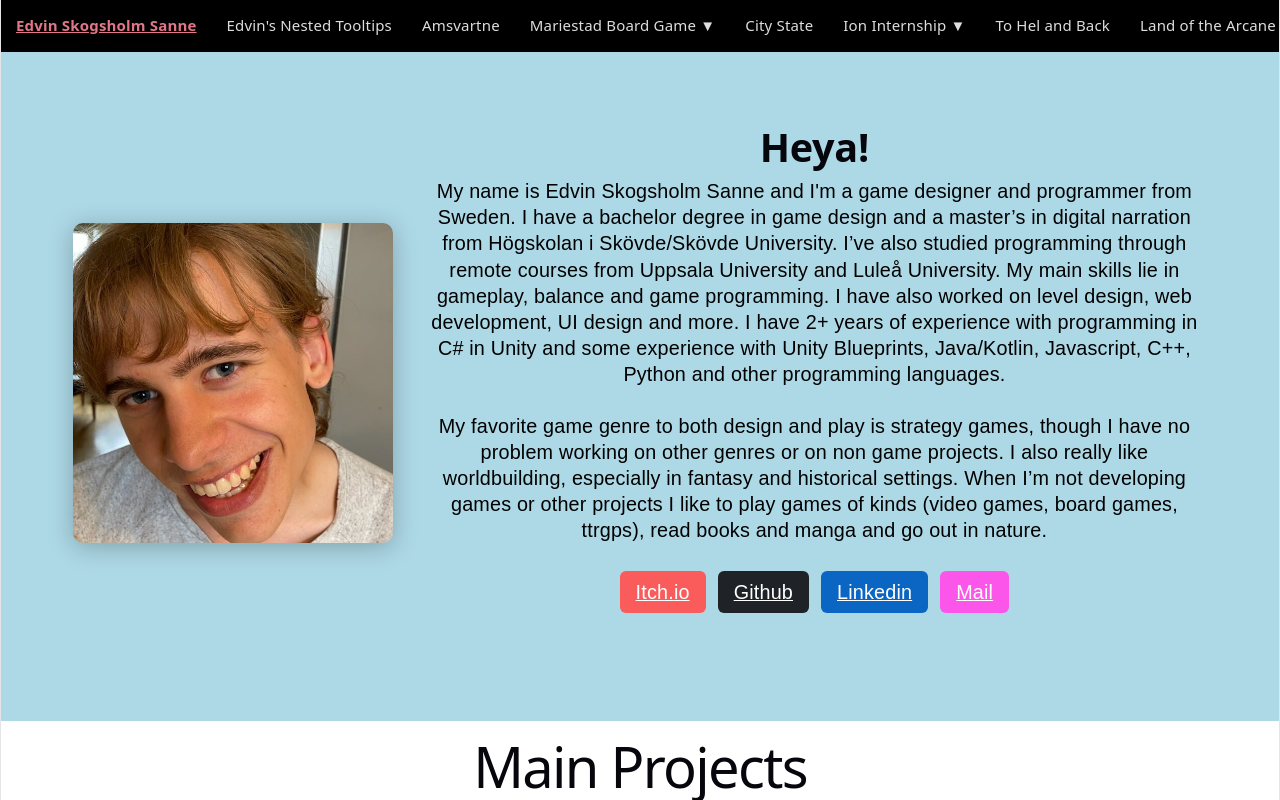
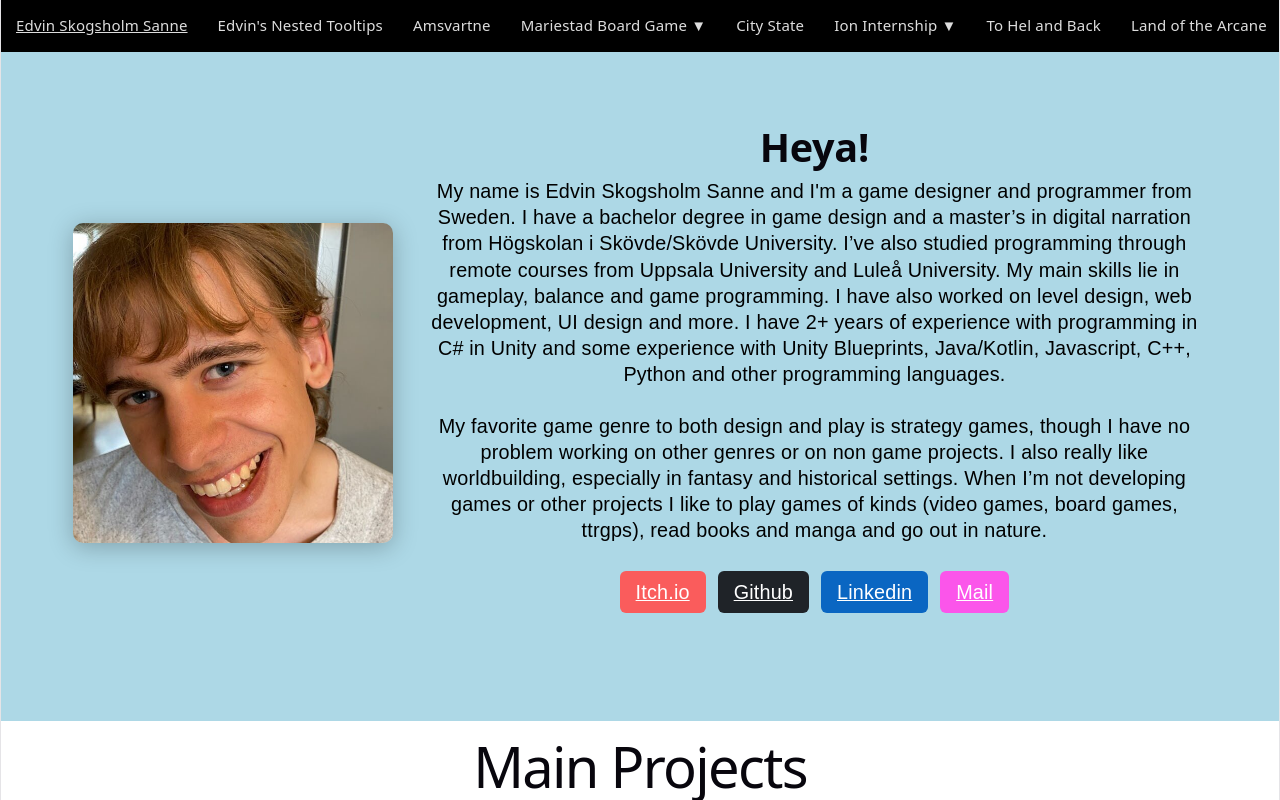
Before and after one commit to Acasez/acasez.github.io, a React (Vite) app: page / in a window 1280 px wide. Shown: the top 800 px of the page. Built offline with nearby package versions, Linux system fonts and the light colour scheme.

Commit message:
Most basic routing you've ever seen

```diff
--- a/package.json
+++ b/package.json
@@ -11,7 +11,8 @@
   },
   "dependencies": {
     "react": "^19.2.8",
-    "react-dom": "^19.2.8"
+    "react-dom": "^19.2.8",
+    "react-router-dom": "^7.18.2"
   },
   "devDependencies": {
     "@babel/core": "^7.29.7",
--- a/src/App.tsx
+++ b/src/App.tsx
@@ -1,10 +1,20 @@
 import MainHeader from "./components/MainHeader";
 import PortfolioIndex from "./Subpages/PortfolioIndex";
+import { BrowserRouter, Routes, Route } from "react-router-dom";
+
 export default function App() {
   return (
     <>
-      <MainHeader />
-      <PortfolioIndex />
+      <BrowserRouter>
+        <MainHeader />
+        <Routes>
+          <Route path="/" element={<PortfolioIndex />} />
+          <Route
+            path="/NestedTooltips"
+            element={<div>Edvin's Nested tooltips</div>}
+          />
+        </Routes>
+      </BrowserRouter>
     </>
   );
 }
--- a/src/components/MainHeader.tsx
+++ b/src/components/MainHeader.tsx
@@ -1,4 +1,5 @@
 import "../CSS/headerStyle.css";
+import { Link } from "react-router-dom";
 
 export default function MainHeader() {
   return (
@@ -6,12 +7,12 @@ export default function MainHeader() {
       <nav className="topnav" role="navigation">
         <ul>
           <li>
-            <a href="index.html">
+            <Link to="/">
               <u>Edvin Skogsholm Sanne</u>
-            </a>
+            </Link>
           </li>
           <li>
-            <a href="edvinsNestedTooltips.html">Edvin's Nested Tooltips</a>
+            <Link to="/NestedTooltips">Edvin's Nested Tooltips</Link>
           </li>
           <li>
             <a href="amsvartne.html">Amsvartne</a>
```
Also changed, not shown: 1 other file (tests, documents, lock files or other folders).
